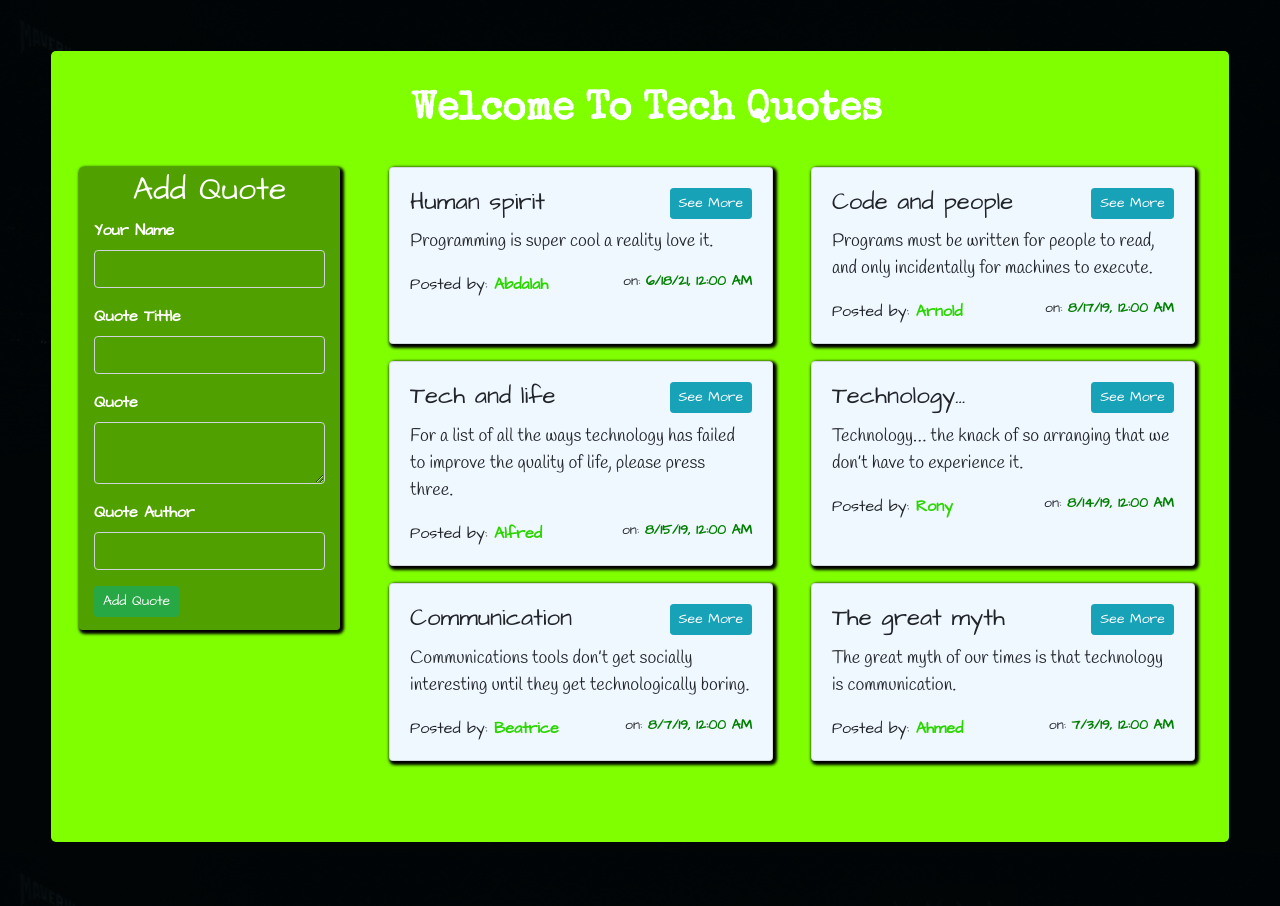
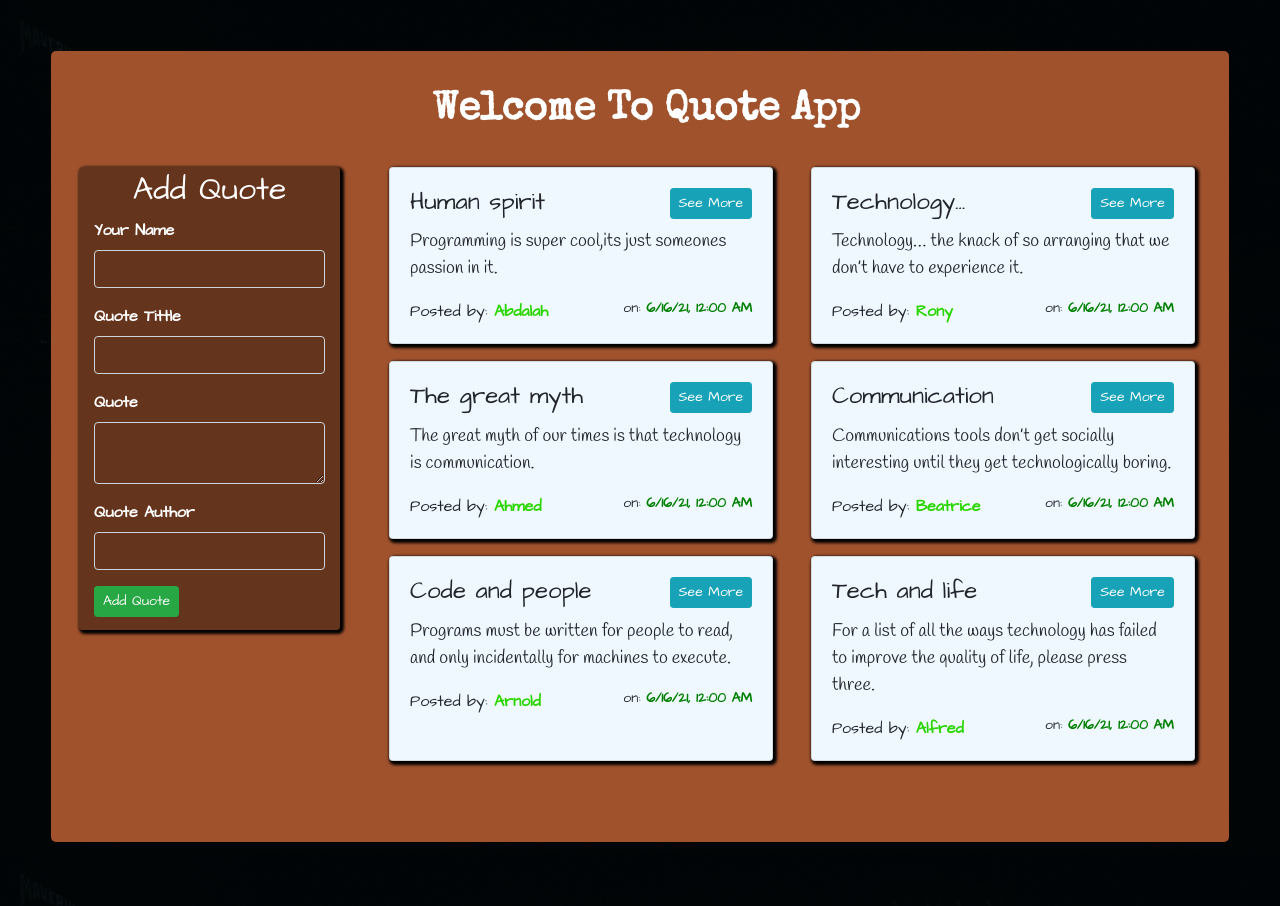
Before and after one commit to Habib001-coder/Quote-app, an Angular app: page / in a window 1280 px wide. Built offline with nearby package versions, Linux system fonts and the light colour scheme; a web font is replaced by a local one; what @sweetalert2/ngx-sweetalert2 would draw is missing.

Commit message:
add the modification

```diff
--- a/src/app/quotes/quotes.component.css
+++ b/src/app/quotes/quotes.component.css
@@ -13,7 +13,7 @@ span{
   font-family: 'Architects Daughter', cursive;
 }
 .overlay{
-  background-color:chartreuse;
+  background-color:sienna;
   border-radius: 5px;
   margin-top:4%;
   margin-left: 4%;
--- a/src/app/quotes/quotes.component.ts
+++ b/src/app/quotes/quotes.component.ts
@@ -7,14 +7,14 @@ import { Quote } from "../quote";
   styleUrls: ['./quotes.component.css']
 })
 export class QuotesComponent implements OnInit {
-  title = 'welcome to tech quotes';
+  title = 'welcome to quote app';
   quotes:Quote[] = [
-    new Quote (1,'Abdalah','Human spirit','Programming is super cool a reality love it.','Abdallah Habib', new Date(2021,5,18),0,0),
-    new Quote (2,'Rony','Technology…','Technology… the knack of so arranging  that we don’t have to experience it.','Max Frisch',new Date(2019,7,14),0,0),
-    new Quote (3,'Ahmed','The great myth','The great myth of our times is that technology is communication.','Libby Larsen',new Date(2019,6,3),0,0),
-    new Quote (4,'Beatrice','Communication','Communications tools don’t get socially interesting until they get technologically boring.','Clay Shirky',new Date(2019,7,7),0,0),
-    new Quote (5,'Arnold','Code and people','Programs must be written for people to read, and only incidentally for machines to execute.','Harold Abelson',new Date(2019,7,17),0,0),
-    new Quote (6,'Alfred','Tech and life','For a list of all the ways technology has failed to improve the quality of life, please press three.','Alice Kahn',new Date(2019,7,15),0,0)
+    new Quote (1,'Abdalah','Human spirit','Programming is super cool,its just someones passion in it.','Abdallah Habib', new Date(2021,5,16),0,0),
+    new Quote (2,'Rony','Technology…','Technology… the knack of so arranging  that we don’t have to experience it.','Max Frisch',new Date(2021,5,16),0,0),
+    new Quote (3,'Ahmed','The great myth','The great myth of our times is that technology is communication.','Libby Larsen',new Date(2021,5,16),0,0),
+    new Quote (4,'Beatrice','Communication','Communications tools don’t get socially interesting until they get technologically boring.','Clay Shirky',new Date(2021,5,16),0,0),
+    new Quote (5,'Arnold','Code and people','Programs must be written for people to read, and only incidentally for machines to execute.','Harold Abelson',new Date(2021,5,16),0,0),
+    new Quote (6,'Alfred','Tech and life','For a list of all the ways technology has failed to improve the quality of life, please press three.','Alice Kahn',new Date(2021,5,16),0,0)
   ];
   get sortQuotes() {
     return this.quotes.sort((a, b) => {
```
